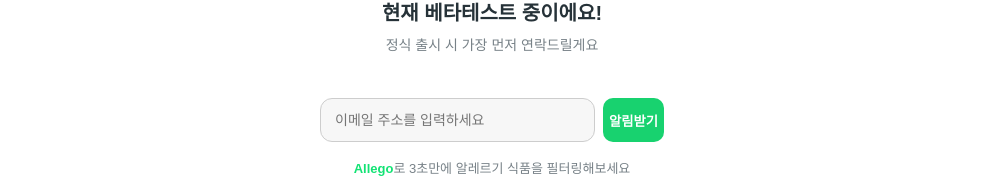
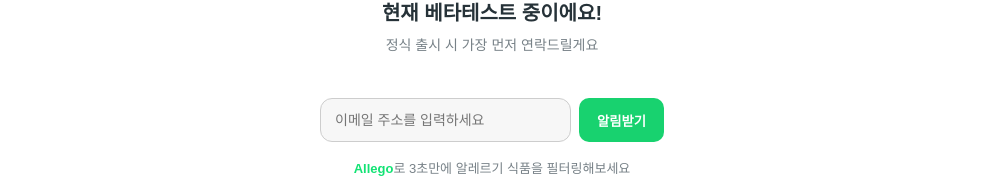
Before and after one commit to Food-Care/Food-Care.github.io, a website: page pages/landing.html in a window 1280 px wide. Shown: the part 2754-2946 px from the top of the page, without its empty margins (148-1131 px from the left). Drawn offline with Linux system fonts and the light colour scheme.

Commit message:
feat: css 수정

```diff
--- a/style.css
+++ b/style.css
@@ -791,13 +791,10 @@ h1{
   padding-top: 20px;
   display:flex;
   gap:8px;
-  justify-content: center;
   margin-bottom:16px;
-  width: 100%;
 }
 .beta-input{
   flex:1;
-  width: 380px;
   height:44px;
   border:1.5px solid #cdcdcd;
   border-radius:12px;
@@ -817,7 +814,7 @@ h1{
   color:#fff;
   border:none;
   border-radius:10px;
-  padding:0 px;
+  padding:0 18px;
   font-weight:600;
   cursor:pointer;
   transition:filter 0.15s ease;
```
